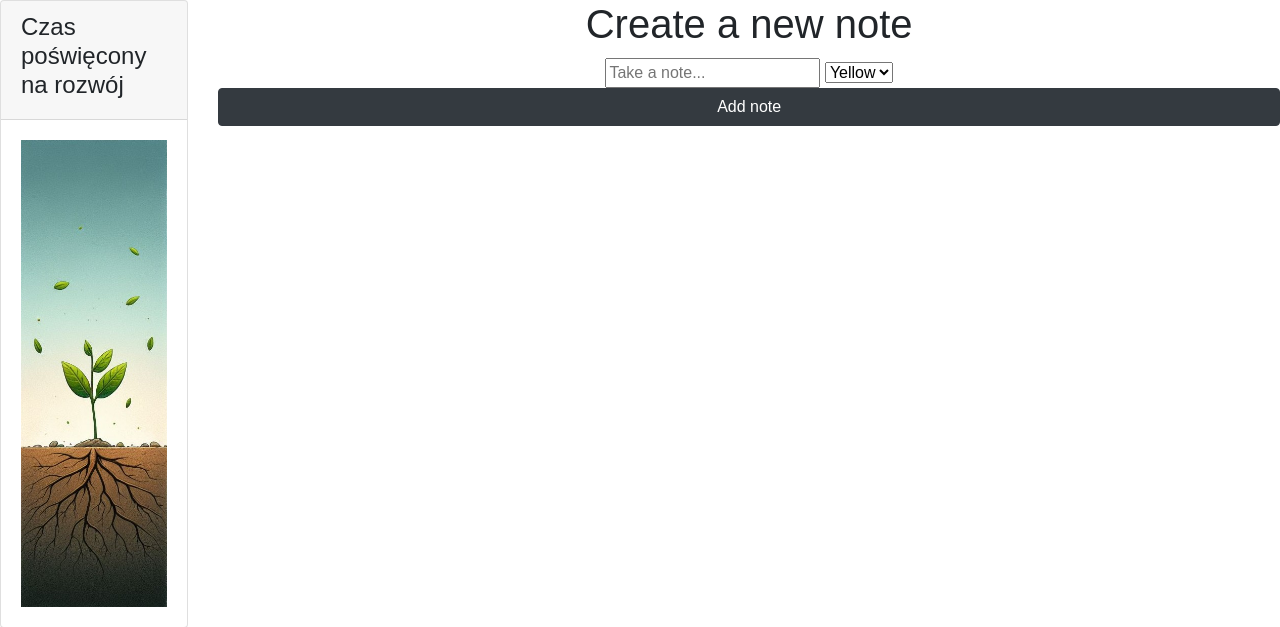
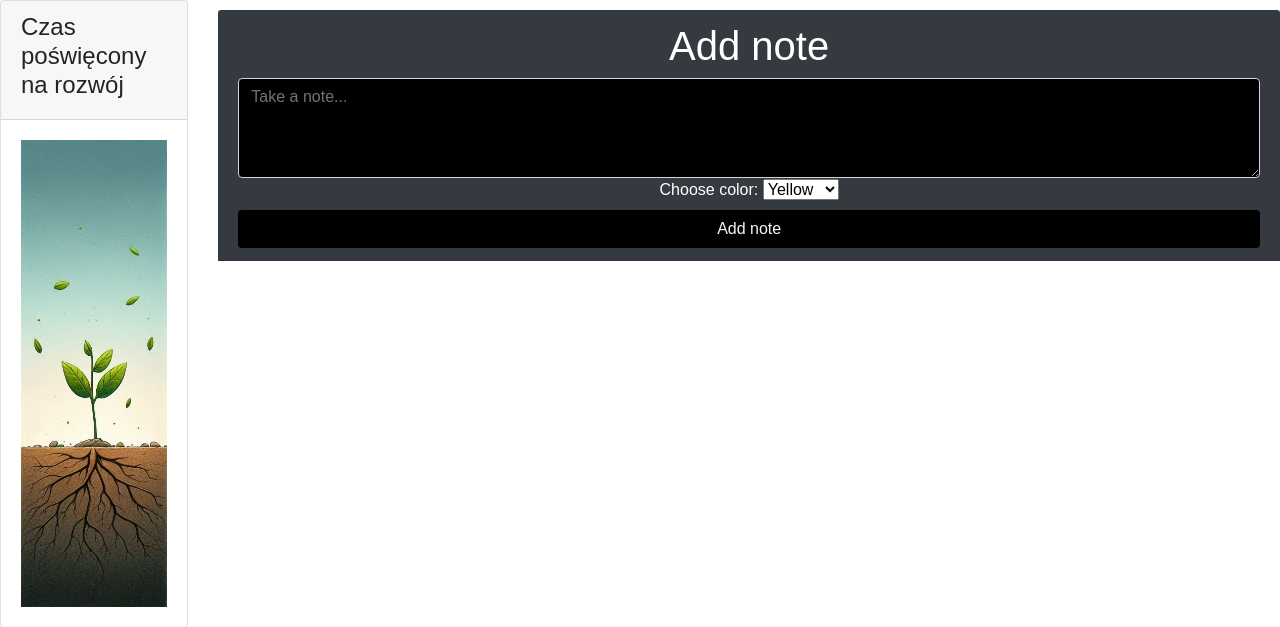
Before and after one commit to PawelekKlocek/TaskForge, a Flask app: page /notes in a window 1280 px wide. Shown: the part 76-703 px from the top of the page. Run offline with Flask 3, Linux system fonts and the light colour scheme; some libraries are stand-ins or nearby versions.

Commit message:
notes frontend extended

```diff
--- a/templates/notes.html
+++ b/templates/notes.html
@@ -8,11 +8,6 @@
             margin: 0;
             padding: 0;
             font-family: Arial,sans-serif;
-        }
-        .header{
-            background-color: #f2f2f2;
-            padding: 20px;
-            text-align: center;
         }
         .note-container{
             display: flex;
@@ -42,34 +37,46 @@
         .pink{
             background-color: pink;
         }
+        .green{
+            background-color: darkseagreen;
+        }
+        .orange{
+            background-color: darkorange;
+        }
+        .gray{
+            background-color: lightslategray;
+        }
     </style>
+
 {% endblock%}
 
 {% block content %}
-
-<div style="text-align: center;">
-    <h1 style="margin-bottom: 10px;">Create a new note</h1>
-    <form action="{{url_for('add_note')}}" method="post" >
-        <input type="text" name="note_name" placeholder="Take a note..." style="color: grey;">
-        <select name="note_color">
+<div style="margin-top: 10px; text-align: center;">
+    <div class="card-header bg-dark text-white">
+        <h1> Add note</h1>
+        <form action="{{url_for('add_note')}}" method="post">
+            <textarea class="form-control" placeholder="Take a note..." style="background:black; color:whitesmoke; height: 100px; overflow: auto;" id="input-note" name="note_name"></textarea>
+            <label for="color-select">Choose color:</label>
+            <select name="note_color" id="color-select">
                 <option value="yellow">Yellow</option>
                 <option value="lightblue">Blue</option>
                 <option value="pink">Pink</option>
+                <option value="green">Green</option>
+                <option value="orange">Orange</option>
+                <option value="gray">Gray</option>
             </select>
-        <button type="submit" class="btn btn-dark w-100">Add note</button>
+            <button type="submit" class="btn w-100" style="background-color: black; color:whitesmoke" id="add-todo">Add note</button>
         </form>
     </div>
-<div class="note-container">
-    {% for note in notes%}
+    <div class="note-container" id="note-container">
+        {% for note in notes %}
             <div class="note {{note.color}}" style="position: relative;">
                 <p>{{note.text}}</p>
                 <form action="{{ url_for('delete_note', note_id=note.id) }}" method="post" style="position: absolute; bottom: 5px; right: 0px;">
                     <button class="btn btn-outline-dark" style="transform: scale(0.75);">Delete</button>
                 </form>
             </div>
-
-    {%endfor%}
+        {% endfor %}
     </div>
-
-
+</div>
 {%endblock%}
```
Lines whose indentation alone changed are shown as unchanged.
